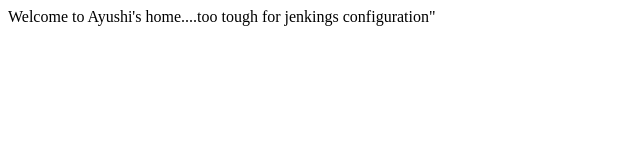
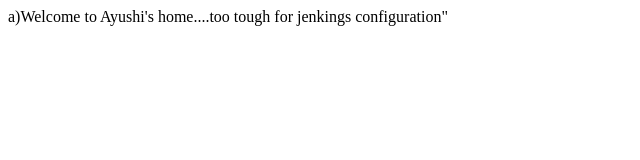
Before and after one commit to AyushiBhagat/jenkins, a plain HTML site: page index.html in a window 1280 px wide. Shown: the whole page, without its empty margins (0-640 px from the left). Drawn offline with Linux system fonts and the light colour scheme.

Commit message:
1st jenkins

```diff
--- a/index.html
+++ b/index.html
@@ -1,5 +1,5 @@
 <html>
 <body>
-Welcome to Ayushi's home....too tough for jenkings configuration"
+a)Welcome to Ayushi's home....too tough for jenkings configuration"
 </body>
 </html>
```
